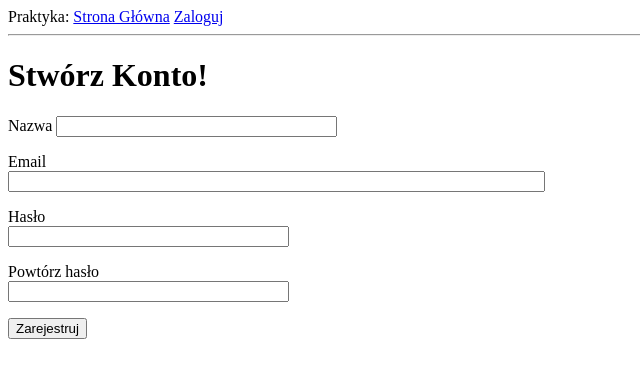
After one commit to Globodain/2024-1-PL01-KA122-VET-000208670, a Flask app: page /register in a window 1280 px wide. The commit adds this page. Shown: the top 378 px of the page, without its empty margins (0-640 px from the left). Run offline with Flask 3, Linux system fonts and the light colour scheme; parts of the project's set-up code (start-up, migrations or seed data) failed here and were passed over.

Commit message:
CHAPTERS I-V (+ VI BEGINNING)

```diff
--- a/app/forms.py
+++ b/app/forms.py
@@ -1,9 +1,36 @@
 from flask_wtf import FlaskForm
 from wtforms import StringField, PasswordField, BooleanField, SubmitField
-from wtforms.validators import DataRequired
+from wtforms.validators import DataRequired, ValidationError, Email, EqualTo
+import sqlalchemy as sa
+from app import db
+from app.models import User
 
 class LoginForm(FlaskForm):
     nazwa = StringField('Nazwa', validators=[DataRequired()])
     haslo = PasswordField('Hasło', validators=[DataRequired()])
     pamietaj_mnie = BooleanField('Pamiętaj Mnie')
     submit = SubmitField('Zarejestruj Się')
+
+class RegistrationForm(FlaskForm):
+    nazwa = StringField('Nazwa', validators=[DataRequired()])
+    email = StringField('Email', validators=[DataRequired(), Email()])
+    haslo = PasswordField('Hasło', validators=[DataRequired()])
+    haslo2 = PasswordField(
+        'Powtórz hasło',
+        validators=[DataRequired(),
+        EqualTo('haslo')])
+    submit = SubmitField('Zarejestruj')
+
+    def walidacja_nazwy(self, nazwa):
+        user = db.session.scalar(sa.select(User).where(
+            User.nazwa == nazwa.data))
+
+        if user is not None:
+            raise ValidationError('Nazwa jest zajęta!')
+
+    def walidacja_emaila(self, email):
+        user = db.session.scalar(sa.select(User).where(
+            User.email == email.data))
+
+        if user is not None:
+            raise ValidationError('Użyj innego adresu email!')
--- a/app/routes.py
+++ b/app/routes.py
@@ -1,6 +1,6 @@
 from flask import request, render_template, flash, redirect, url_for
 from app import app
-from app.forms import LoginForm
+from app.forms import LoginForm, RegistrationForm
 from flask_login import current_user, login_user, logout_user, login_required
 import sqlalchemy as sa
 from app import db
@@ -45,3 +45,27 @@ def login():
 def logout():
     logout_user()
     return redirect(url_for('index'))
+
+@app.route('/register', methods=['GET', 'POST'])
+def register():
+    if current_user.is_authenticated:
+        return redirect(url_for('index'))
+    form = RegistrationForm()
+    if form.validate_on_submit():
+        user = User(nazwa=form.nazwa.data, email=form.nazwa.data)
+        user.set_password(form.haslo.data)
+        db.session.add(user)
+        db.session.commit()
+        flash('Gratulacje! Utworzyłeś konto!')
+        return redirect(url_for('login'))
+    return render_template('register.html', title='Register', form=form)
+
+@app.route('user/<nazwa>')
+@login_required
+def user(nazwa):
+    user = db.first_or_404(sa.select(User).where(User.nazwa == nazwa))
+    posts = [
+        {'author': user, 'body': 'Tescik numer 1'},
+        {'author': user, 'body': 'Tescik numer 2'}
+    ]
+    return render_template('user.html', user=user, posts=posts)
--- a/app/templates/index.html
+++ b/app/templates/index.html
@@ -1,8 +1,8 @@
 {% extends "base.html" %}
 
 {% block content %}
-    <h1>Witaj, {{current_user.username}}</h1>
+    <h1>Witaj, {{ current_user.nazwa }}</h1>
     {% for post in posts %}
-    <div><p>{{ post.author.username }} wypowiada: <b>{{ post.body }}</b></p></div>
+    <div><p>{{ post.author.nazwa }} wypowiada: <b>{{ post.body }}</b></p></div>
     {% endfor %}
 {% endblock %}
--- a/app/templates/login.html
+++ b/app/templates/login.html
@@ -22,4 +22,5 @@
             {{ form.pamietaj_mnie() }} {{ form.pamietaj_mnie.label }}</p>
         <p> {{ form.submit() }}</p>
     </form>
+    <p>Nowy użytkownik? <a href="{{ url_for('register') }}">Stwórz konto!</a> </p>
 {% endblock %}
--- /dev/null
+++ b/app/templates/register.html
@@ -0,0 +1,37 @@
+{% extends "base.html" %}
+
+{% block content %}
+    <h1>Stwórz Konto!</h1>
+    <form action="" method="post">
+        {{ form.hidden_tag() }}
+        <p>
+            {{ form.nazwa.label }}
+            {{ form.nazwa(size=32) }}
+            {% for error in form.nazwa.errors %}
+            <span style="color: red;">[{{ error }}]</span>
+            {% endfor %}
+        </p>
+        <p>
+            {{ form.email.label }}<br>
+            {{ form.email(size=64) }}<br>
+            {% for error in form.email.errors %}
+            <span style="color: red;">[{{ error }}]</span>
+            {% endfor %}
+        </p>
+        <p>
+            {{ form.haslo.label }}<br>
+            {{ form.haslo(size=32) }}<br>
+            {% for error in form.haslo.errors %}
+            <span style="color: red;">[{{ error }}]</span>
+            {% endfor %}
+        </p>
+        <p>
+            {{ form.haslo2.label }}<br>
+            {{ form.haslo2(size=32) }}<br>
+            {% for error in form.haslo.errors %}
+            <span style="color: red;">[{{ error }}]</span>
+            {% endfor %}
+        </p>
+        <p> {{ form.submit() }} </p>
+    </form>
+{% endblock %}
```
Also changed, not shown: app/templates/user.html (added, +11 -0 lines), app.db.
